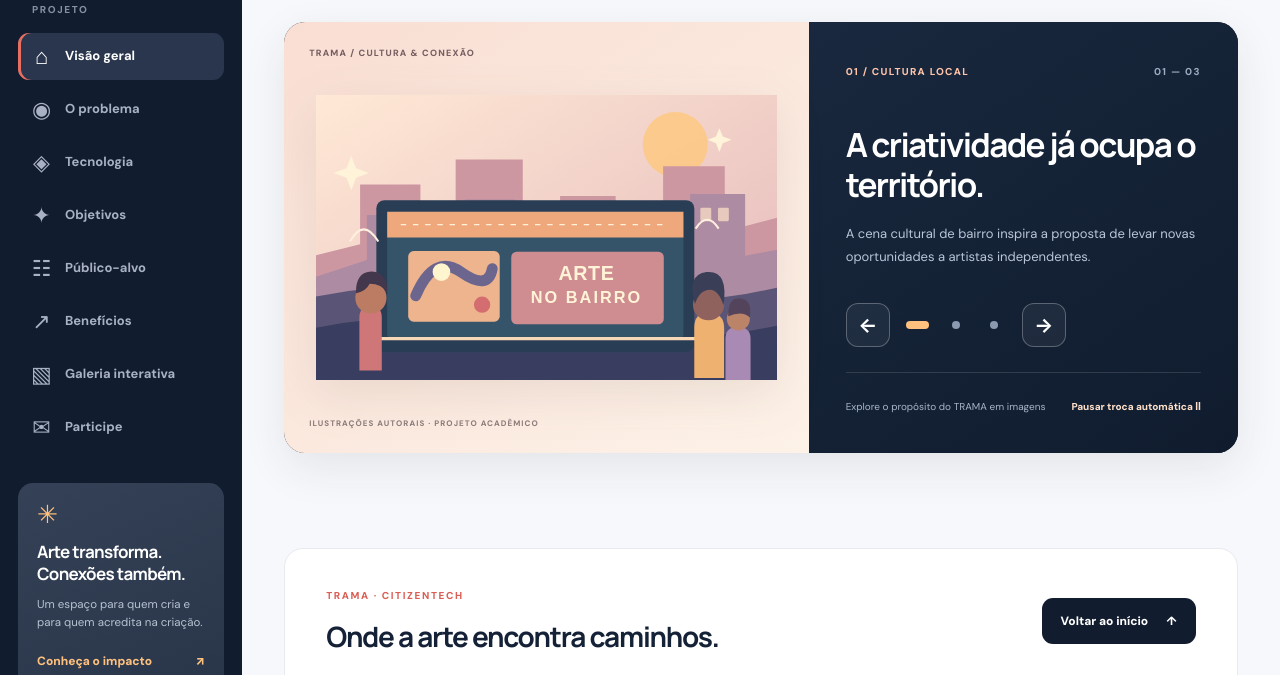
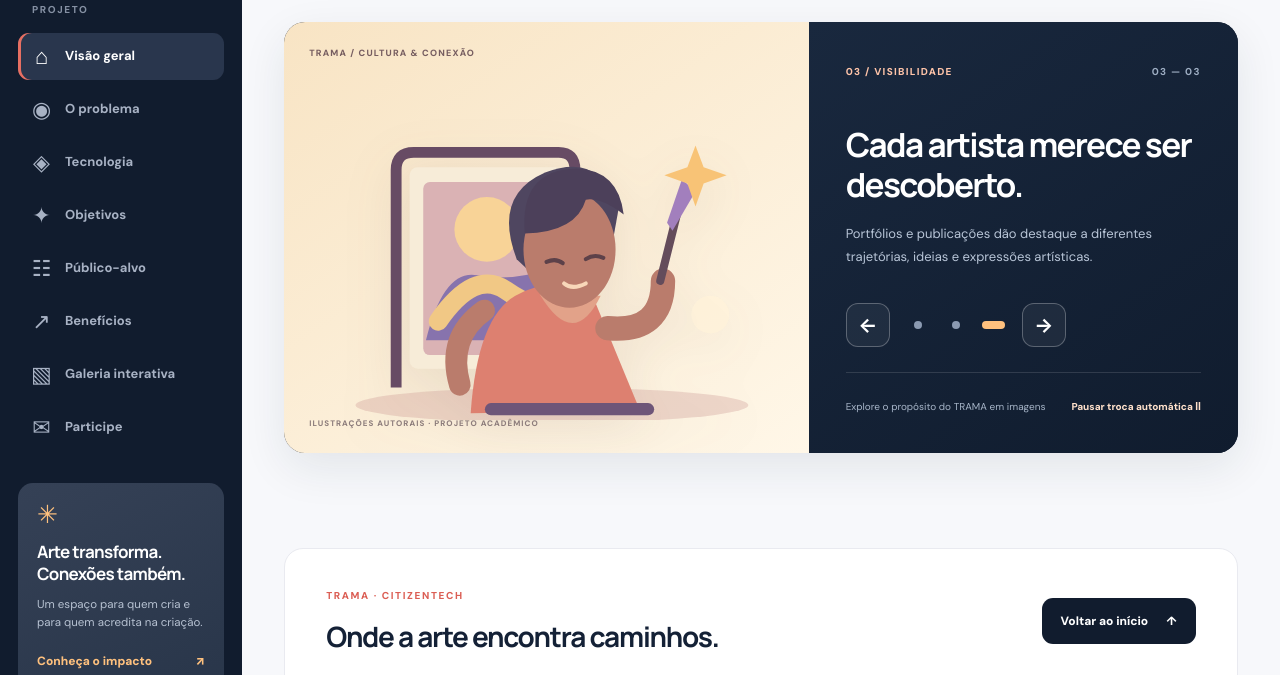
Before and after one commit to trama-citizentech-fiap/TRAMA-Web-Development, a plain HTML site: page index.html in a window 1280 px wide. Both pictures are taken after a click on the button "Imagem anterior". Shown: the part 4332-5007 px from the top of the page. Drawn offline with Linux system fonts and the light colour scheme.

Commit message:
Implementa troca de tres imagens via DOM sem bibliotecas

```diff
--- /dev/null
+++ b/assets/js/galeria.js
@@ -0,0 +1,61 @@
+/* TRAMA — slideshow independente, feito com JavaScript puro e DOM. */
+(() => {
+  'use strict';
+  const region = document.getElementById('trama-slideshow');
+  if (!region) return;
+
+  const slides = [
+    {
+      src: 'assets/img/cultura-periferica.svg',
+      alt: 'Ilustração de palco cultural de bairro com música, arte urbana e moradores',
+      kicker: '01 / CULTURA LOCAL',
+      title: 'A criatividade já ocupa o território.',
+      description: 'A cena cultural de bairro inspira a proposta de levar novas oportunidades a artistas independentes.',
+      tone: 'coral'
+    },
+    {
+      src: 'assets/img/conexao-artistica.svg',
+      alt: 'Ilustração de artista, cartazes criativos e conexões entre pessoas',
+      kicker: '02 / CONEXÕES',
+      title: 'Oportunidades começam com encontros.',
+      description: 'O TRAMA aproxima criadores, espaços culturais e instituições que podem colaborar em novos projetos.',
+      tone: 'blue'
+    },
+    {
+      src: 'assets/img/perfil-artista.svg',
+      alt: 'Ilustração de artista com ferramentas criativas',
+      kicker: '03 / VISIBILIDADE',
+      title: 'Cada artista merece ser descoberto.',
+      description: 'Portfólios e publicações dão destaque a diferentes trajetórias, ideias e expressões artísticas.',
+      tone: 'gold'
+    }
+  ];
+  const image = document.getElementById('slide-image');
+  const media = document.getElementById('slide-media');
+  const kicker = document.getElementById('slide-kicker');
+  const title = document.getElementById('slide-title');
+  const description = document.getElementById('slide-description');
+  const count = document.getElementById('slide-count');
+  const dots = [...region.querySelectorAll('[data-slide]')];
+  let current = 0;
+
+  function showSlide(index) {
+    current = (index + slides.length) % slides.length;
+    const slide = slides[current];
+    image.src = slide.src;
+    image.alt = slide.alt;
+    kicker.textContent = slide.kicker;
+    title.textContent = slide.title;
+    description.textContent = slide.description;
+    count.textContent = `${String(current + 1).padStart(2, '0')} — ${String(slides.length).padStart(2, '0')}`;
+    media.dataset.tone = slide.tone;
+    dots.forEach((dot, i) => {
+      dot.classList.toggle('active', i === current);
+      dot.setAttribute('aria-pressed', String(i === current));
+    });
+  }
+
+  document.getElementById('slide-prev').addEventListener('click', () => showSlide(current - 1));
+  document.getElementById('slide-next').addEventListener('click', () => showSlide(current + 1));
+  dots.forEach(dot => dot.addEventListener('click', () => showSlide(Number(dot.dataset.slide))));
+})();
--- a/index.html
+++ b/index.html
@@ -14,6 +14,7 @@
   <link rel="stylesheet" href="assets/css/styles.css">
   <link rel="stylesheet" href="assets/css/dinamico.css">
   <script src="assets/js/script.js" defer></script>
+  <script src="assets/js/galeria.js" defer></script>
 </head>
 <body>
   <a class="skip-link" href="#conteudo">Pular para o conteúdo</a>
```
